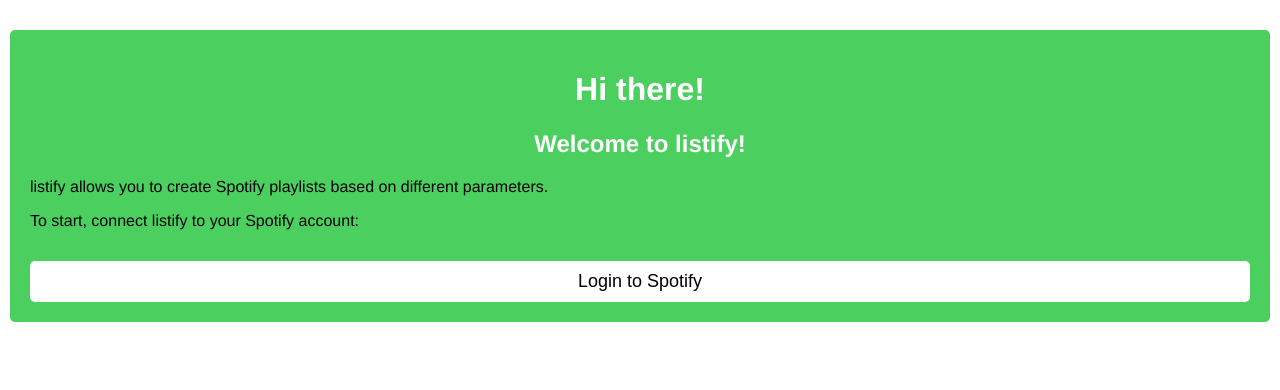
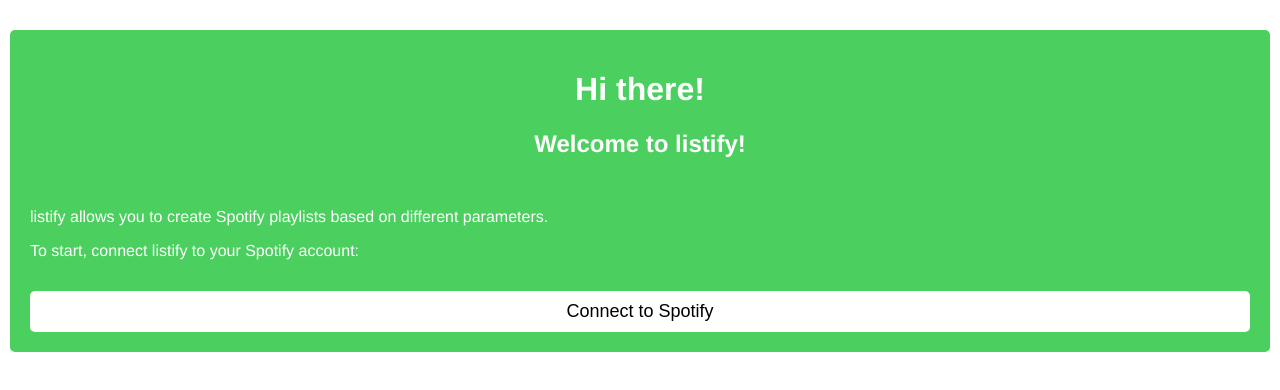
Before and after one commit to no-creative-name/spotify-playlist-generator, a React (Create React App) app: page /login in a window 1280 px wide. Shown: the top 390 px of the page. Built offline with nearby package versions, Linux system fonts and the light colour scheme.

Commit message:
add styling

```diff
--- a/src/App.css
+++ b/src/App.css
@@ -41,3 +41,7 @@
   color: white;
   text-align: center;
 }
+
+p {
+  color: white;
+}
--- a/src/components/LoginScreen/index.tsx
+++ b/src/components/LoginScreen/index.tsx
@@ -1,16 +1,19 @@
 import React from 'react';
 import { Button } from '../basic/Button';
 import { Box } from '../basic/Box';
+import { ContentContainer } from '../basic/ContentContainer';
 
 const LoginScreen: React.FC = () => {
     return (
         <Box>
             <h1>Hi there!</h1>
             <h2>Welcome to listify!</h2>
-            <p>listify allows you to create Spotify playlists based on different parameters.</p>
-            <p>To start, connect listify to your Spotify account:</p>
+            <ContentContainer>
+                <p>listify allows you to create Spotify playlists based on different parameters.</p>
+                <p>To start, connect listify to your Spotify account:</p>
+            </ContentContainer>
             <a href="http://schwarzfisch:8888/login">
-                <Button>Login to Spotify</Button>
+                <Button>Connect to Spotify</Button>
             </a>
         </Box>
     )
--- a/src/components/PlaylistGenerator/ConfigurationForm.tsx
+++ b/src/components/PlaylistGenerator/ConfigurationForm.tsx
@@ -1,6 +1,7 @@
 import React, { useState, useEffect, useCallback, EventHandler, SyntheticEvent } from 'react';
 import styled from 'styled-components';
 import { Button, SmallButton } from '../basic/Button';
+import { ContentContainer } from '../basic/ContentContainer';
 import { Box } from '../basic/Box';
 import { PlaylistParameters } from '../../interfaces/PlaylistParameters';
 import { PlaylistConfigurationParameters } from '../../interfaces/PlaylistConfigurationParameters';
@@ -11,6 +12,7 @@
 
 const Label = styled.label`
     font-size: 16px;
+    color: white;
 `;
 
 const FormSet = styled.div`
@@ -153,7 +155,8 @@
 
     return (
         <Box>
-            <h2>Configuration</h2>
+            <h1>Configuration</h1>
+            <ContentContainer>
                 <FormSet>
                     <Label htmlFor="playlistName">Name of playlist</Label>
                     <Input name="playlistName" type="text" value={playlistName} onClick={onInputClick} onChange={onPlaylistNameInput}></Input>
@@ -185,6 +188,7 @@
                     {energyToggle ? (<SmallButton className="disableParameterButton" onClick={() => onEnergyToggle(false)}>Disable Parameter</SmallButton>) : ''}
                 </FormSet>
                 <Button onClick={onButtonClick}>Get Playlist</Button>
+            </ContentContainer>
         </Box>
     )
 }
--- a/src/components/PlaylistPreview/PlaylistPreview.tsx
+++ b/src/components/PlaylistPreview/PlaylistPreview.tsx
@@ -69,8 +69,8 @@
             {
                 notification ? (<div>{notification}</div>) : (
                     <React.Fragment>
-                        <h2>{playlistData.name}</h2>
-                        <h3>Number of tracks: {playlistData.trackUris.length}</h3>
+                        <h1>{playlistData.name}</h1>
+                        <h2>{playlistData.trackUris.length} tracks</h2>
                         <List>
                             {shuffleArray(playlistData.trackInfos).map((t, idx) => {
                                 if (idx <= NUMBER_OF_PREVIEW_TRACKS) {
--- a/src/components/SuccessScreen/index.tsx
+++ b/src/components/SuccessScreen/index.tsx
@@ -1,9 +1,18 @@
 import React from 'react';
 import { CenterBox } from '../basic/CenterBox';
+import { Button } from '../basic/Button';
+import { useHistory } from "react-router-dom";
 
 const SuccessScreen: React.FC = () => {
+    const history = useHistory();
+
+    const restartGeneration = () => {
+        history.push('/generate');
+    }
+
     return (<CenterBox>
         <h3>Great! Your playlist has been created. Check it out in your Spotify client!</h3>
+        <Button onClick={() => restartGeneration()}>Create another playlist</Button>
     </CenterBox>)
 }
 
--- /dev/null
+++ b/src/components/basic/ContentContainer.tsx
@@ -0,0 +1,5 @@
+import styled from 'styled-components';
+
+export const ContentContainer = styled.div`
+    margin-top: 50px;
+`;
```
Lines whose indentation alone changed are shown as unchanged.
